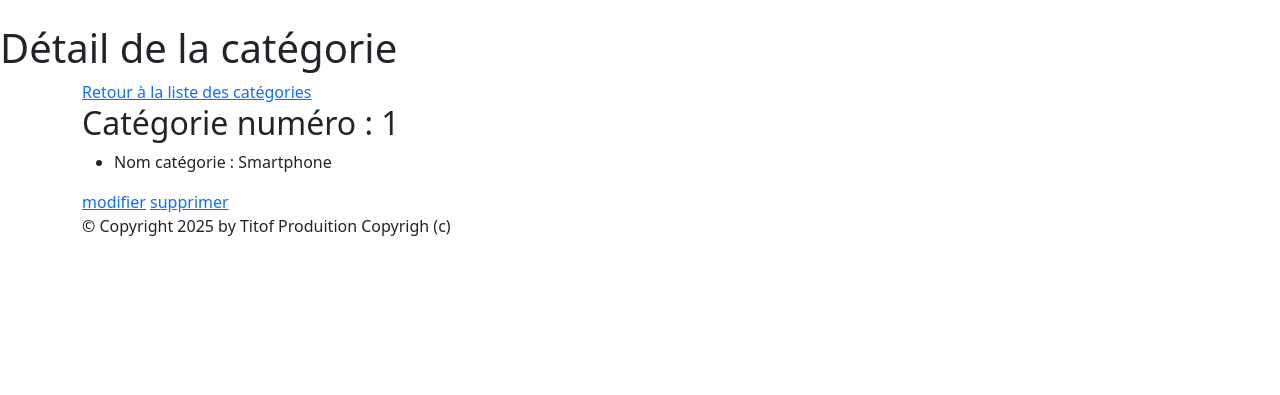
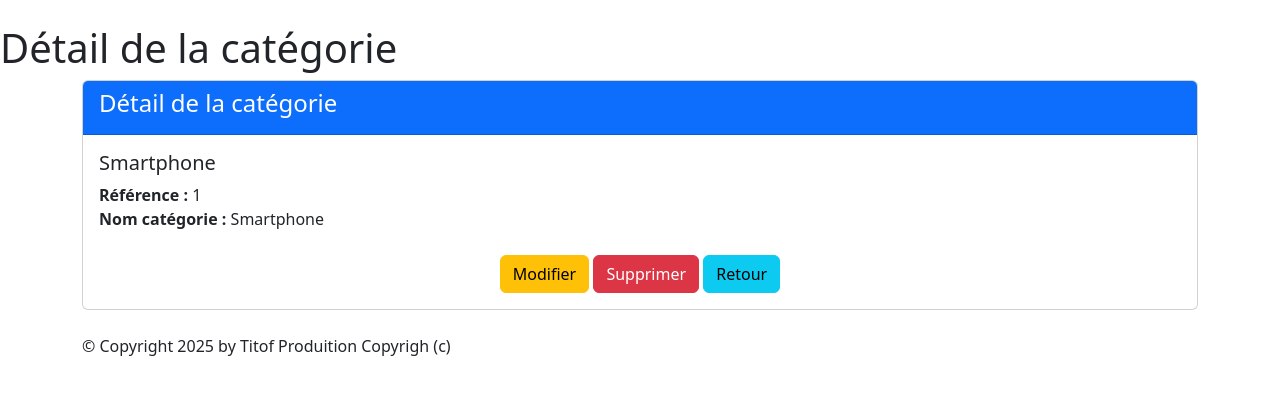
Before and after one commit to valentin-hun/prog_avancee_td, a Django app: page /monApp/categorie/1/ in a window 1280 px wide. Shown: the part 64-459 px from the top of the page. Run offline with Django 5.2, Linux system fonts and the light colour scheme; data comes from the database, SQL or seed files in the repository; some libraries are stand-ins or nearby versions.

Commit message:
ajout nb_produits dans categotie liste

```diff
--- a/monApp/templates/monApp/detail_categorie.html
+++ b/monApp/templates/monApp/detail_categorie.html
@@ -5,13 +5,22 @@
 {% endblock %}
 
 {% block contenu %}
+<div class="card mb-4">
+    <div class="card-header bg-primary text-white">
+        <h4>Détail de la catégorie</h4>
+    </div>
+    <div class="card-body">
+        <h5 class="card-title">{{ cat.nomCat }}</h5>
+        <ul class="list-unstyled">
+            <li><strong>Référence :</strong> {{ cat.idCat }}</li>
+            <li><strong>Nom catégorie :</strong> {{ cat.nomCat }}</li>
+        </ul>
+        <div class="car-footer text-center">
+            <a href="{% url 'cat-chng' cat.idCat %}" class="btn btn-warning mt-2">Modifier</a>
+            <a href="{% url 'dtl_cat' cat.idCat %}" class="btn btn-danger mt-2">Supprimer</a>
+            <a href="{% url 'lst_cats'%}" class="btn btn-info mt-2">Retour</a>
+        </div>
+    </div>
+</div>
 
-<a href="{% url 'lst_cats' %}">Retour à la liste des catégories</a>
-<h2>Catégorie numéro : {{ cat.idCat }}</h2>
-
-<ul>
-    <li>Nom catégorie : {{ cat.nomCat }} </li>
-</ul>
-<a href="{% url 'cat-chng' cat.idCat %}">modifier</a>
-<a href="{% url 'dlt_cat' cat.idCat %}">supprimer</a>
 {% endblock %}
--- a/monApp/views.py
+++ b/monApp/views.py
@@ -2,6 +2,7 @@ from django.shortcuts import render, redirect
 from django.http import HttpResponse, Http404
 from monApp.forms import *
 from monApp.models import *
+from django.db.models import Count
 from django.contrib.auth.models import User
 from django.contrib.auth.views import LoginView, LogoutView
 from django.contrib.auth import authenticate, login, logout
@@ -131,9 +132,13 @@ class CategorieListView(ListView):
     template_name = "monApp/list_categories.html"
     context_object_name = "cats"
 
+    def get_queryset(self):
+        # Annoter chaque catégorie avec le nombre de produits liés
+        return Categorie.objects.annotate(nb_produits=Count('produits_categorie'))
+
     def get_context_data(self, **kwargs):
         context = super(CategorieListView, self).get_context_data(**kwargs)
-        context['titremenu'] = "Liste des catégories"
+        context['titremenu'] = "Liste de mes catégories"
         return context
 
 class CategorieDetailView(DetailView):
@@ -141,9 +146,14 @@ class CategorieDetailView(DetailView):
     template_name = "monApp/detail_categorie.html"
     context_object_name = "cat"
 
+    def get_queryset(self):
+        # Annoter chaque catégorie avec le nombre de produits liés
+        return Categorie.objects.annotate(nb_produits=Count('produits_categorie'))
+
     def get_context_data(self, **kwargs):
         context = super(CategorieDetailView, self).get_context_data(**kwargs)
         context['titremenu'] = "Détail de la catégorie"
+        context['prdts'] = self.object.produits_categorie.all()
         return context
 
 def CategorieUpdate(request, pk):
```
Also changed, not shown: monApp/templates/monApp/list_categories.html (+7 -2 lines).
